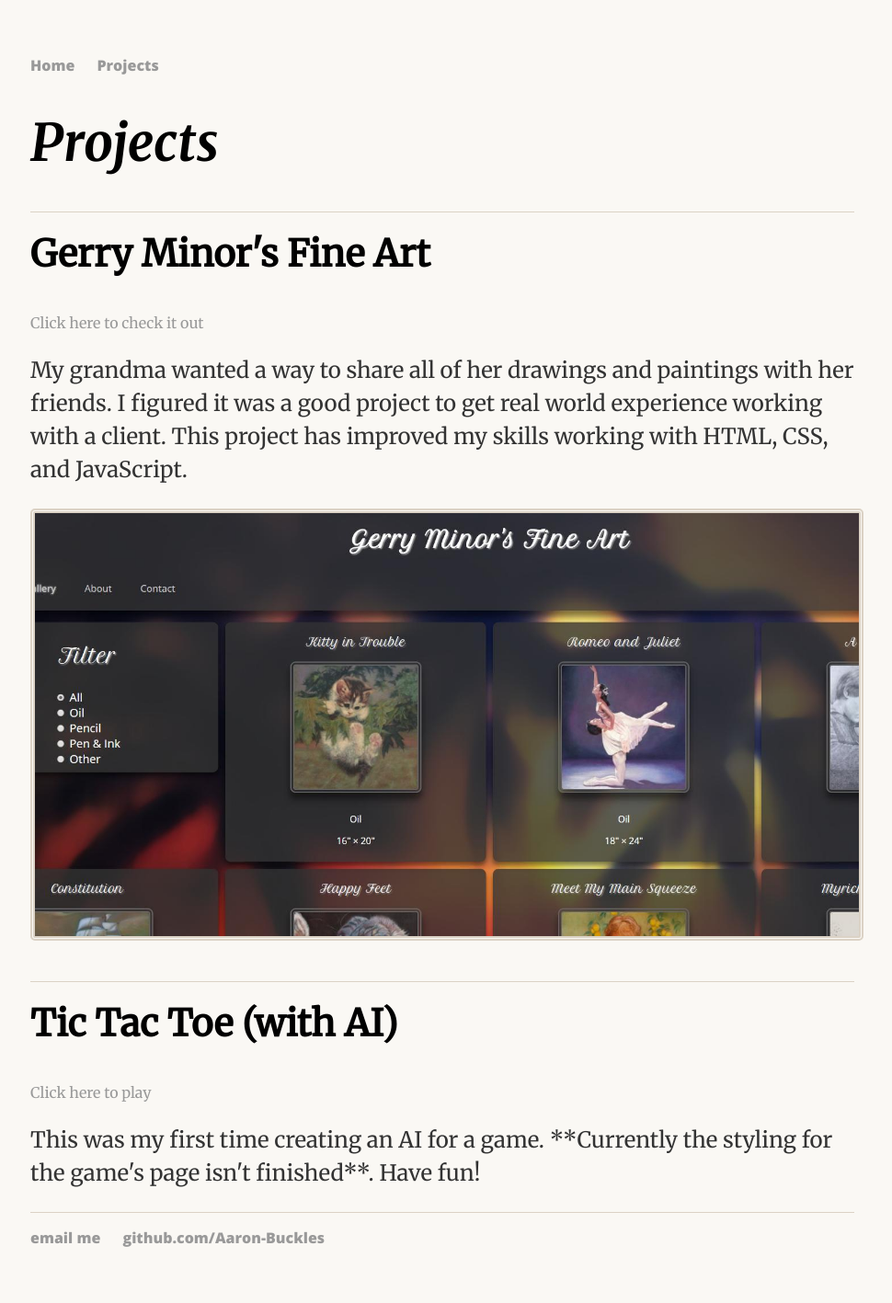
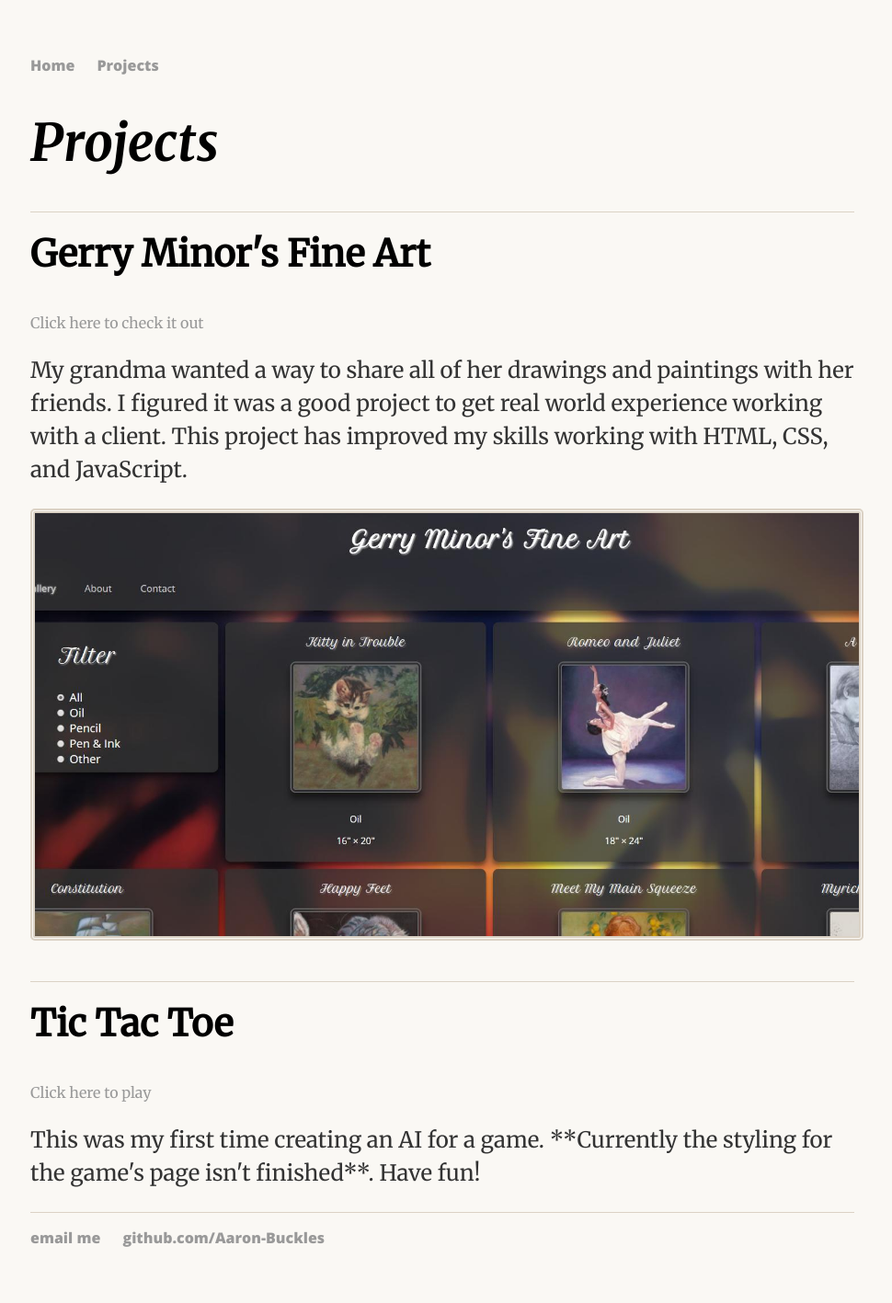
Before and after one commit to Aaron-Buckles/aaron-buckles.github.io, a Jekyll site: the page built from projects/index.html, in a window 1280 px wide. Shown: the whole page at 92% size, without its empty margins (159-1129 px from the left). Built offline with Jekyll 4.4.1, drawn with Linux system fonts in a browser that asks for light colours.

Commit message:
Update index.html

```diff
--- a/projects/index.html
+++ b/projects/index.html
@@ -9,6 +9,6 @@ title: Aaron Buckles | Projects
 <p>My grandma wanted a way to share all of her drawings and paintings with her friends. I figured it was a good project to get real world experience working with a client. This project has improved my skills working with HTML, CSS, and JavaScript.</p>
 <img src="gerry_screenshot.jpg" alt="Screenshot of Gerry Minor's Fine Art">
 
-<h3>Tic Tac Toe (with AI)</h3>
+<h3>Tic Tac Toe</h3>
 <a href="/tic-tac-toe" target="_blank">Click here to play</a>
 <p>This was my first time creating an AI for a game. **Currently the styling for the game's page isn't finished**. Have fun!<p>
```
